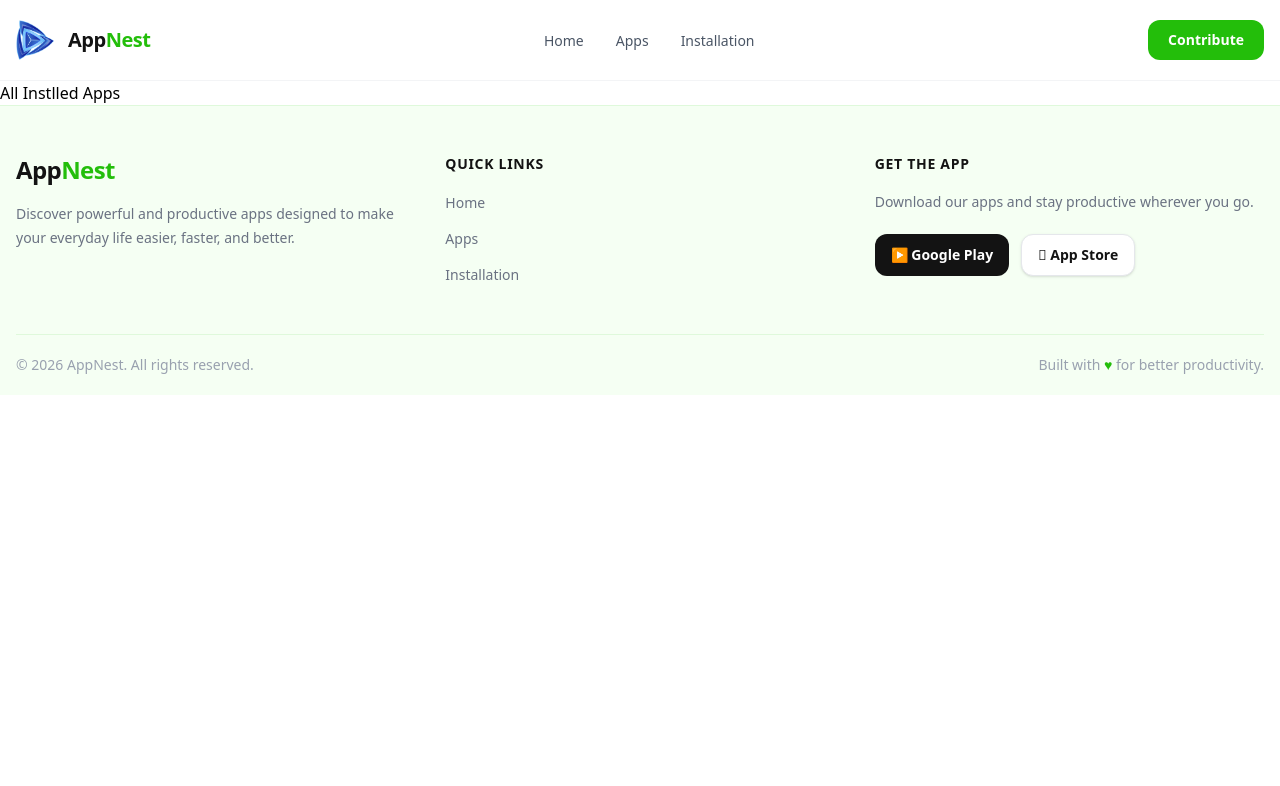
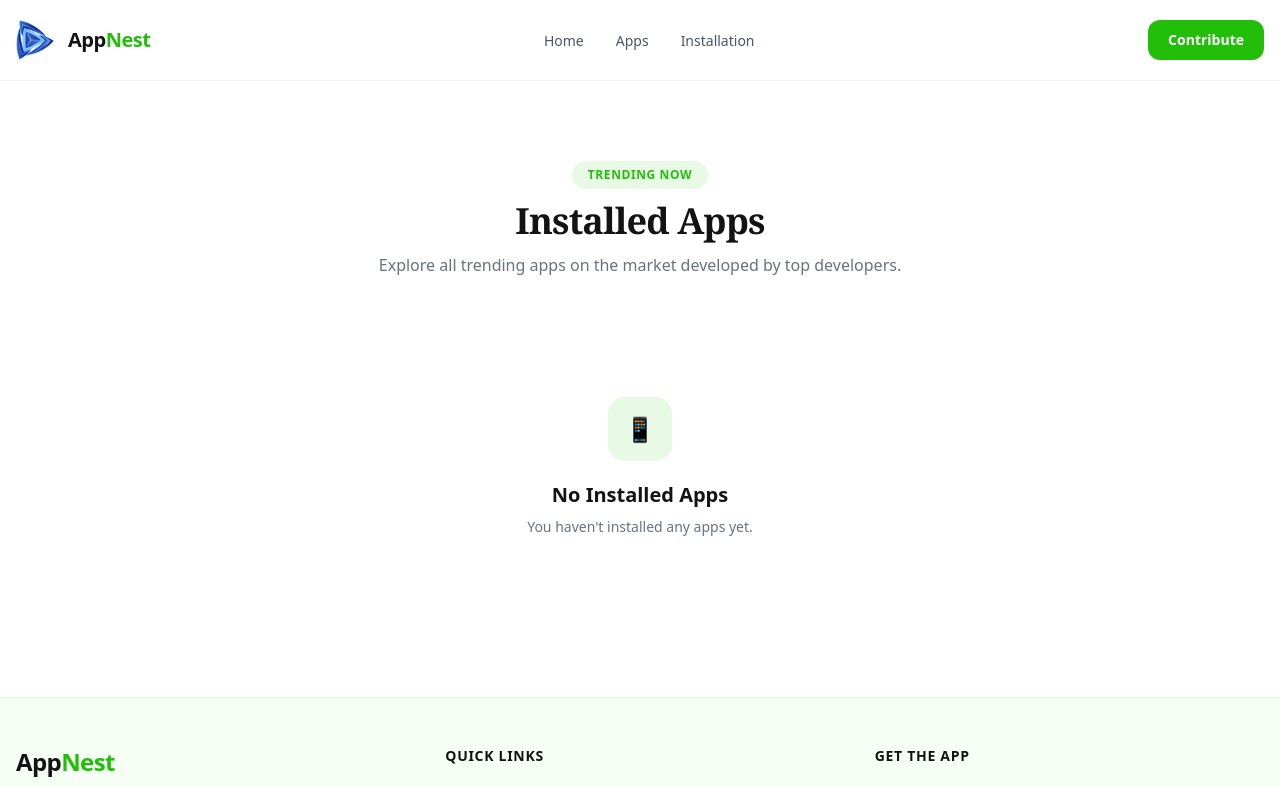
Before and after one commit to Likhon-25/productive-app-next, a Next.js app: page /installed in a window 1280 px wide. Shown: the top 786 px of the page. Built offline with nearby package versions, Linux system fonts and the light colour scheme.

Commit message:
Context api and installation show in ui and add react tosify

```diff
--- a/package.json
+++ b/package.json
@@ -11,7 +11,8 @@
   "dependencies": {
     "next": "16.3.5",
     "react": "19.2.8",
-    "react-dom": "19.2.8"
+    "react-dom": "19.2.8",
+    "react-toastify": "^11.1.0"
   },
   "devDependencies": {
     "@tailwindcss/postcss": "^4",
--- a/src/app/apps/[id]/page.tsx
+++ b/src/app/apps/[id]/page.tsx
@@ -1,3 +1,4 @@
+import InstallAppBtn from "@/app/components/sharedApps/InstallAppBtn";
 import { getAllApps } from "@/lib/apps";
 import { TApp } from "@/types/apps.type";
 import Image from "next/image";
@@ -15,19 +16,27 @@ const AppDetailsPage = async ({ params }: TAppDetailsPageProps) => {
 
   const allApps = await getAllApps();
 
-  const app = allApps.find(
-    (app: TApp) => String(app.id) === String(id)
-  );
+  const app = allApps.find((app: TApp) => String(app.id) === String(id));
 
   if (!app) {
     return (
-      <section className="flex min-h-[60vh] items-center justify-center">
+      <section className="flex min-h-[60vh] items-center justify-center bg-[#f8fff7] px-4">
         <div className="text-center">
-          <h2 className="text-2xl font-bold">App Not Found</h2>
+          <div className="mx-auto flex h-16 w-16 items-center justify-center rounded-2xl bg-[#23BE0A]/10 text-2xl">
+            📱
+          </div>
+
+          <h2 className="mt-5 text-2xl font-bold text-[#131313]">
+            App Not Found
+          </h2>
+
+          <p className="mt-2 text-sm text-gray-500">
+            The application you are looking for does not exist.
+          </p>
 
           <Link
             href="/apps"
-            className="btn btn-primary mt-4 rounded-xl"
+            className="btn mt-5 rounded-xl border-none bg-[#23BE0A] px-6 text-white hover:bg-[#1fa308]"
           >
             Back to Apps
           </Link>
@@ -37,62 +46,91 @@ const AppDetailsPage = async ({ params }: TAppDetailsPageProps) => {
   }
 
   return (
-    <main className="bg-gray-50 py-12 md:py-20">
+    <main className="min-h-screen bg-[#f8fff7] py-10 md:py-16">
       <div className="container mx-auto px-4">
         <div className="mx-auto max-w-5xl">
-          {/* App Details Card */}
-          <div className="card overflow-hidden border border-gray-100 bg-white shadow-sm">
-            <div className="card-body p-6 md:p-10">
-              <div className="flex flex-col gap-7 sm:flex-row">
+          {/* Main Card */}
+          <div className="overflow-hidden rounded-3xl border border-[#23BE0A]/10 bg-white shadow-sm">
+            <div className="p-6 md:p-10">
+              {/* App Header */}
+              <div className="flex flex-col gap-6 sm:flex-row sm:items-start">
                 {/* App Image */}
                 <div className="shrink-0">
+                  <div className="rounded-3xl bg-[#23BE0A]/5 p-2">
                     <Image
                       src={app.image}
                       alt={app.title}
                       width={150}
                       height={150}
-                    className="h-32 w-32 rounded-3xl object-cover shadow-md ring-1 ring-gray-100 md:h-40 md:w-40"
+                      className="h-32 w-32 rounded-2xl object-cover shadow-sm md:h-40 md:w-40"
                     />
+                  </div>
                 </div>
 
                 {/* App Information */}
                 <div className="min-w-0 flex-1">
-                  {/* Title + Company */}
                   <div>
-                    <h1 className="text-2xl font-bold tracking-tight text-gray-900 md:text-3xl">
+                    <span className="inline-flex rounded-full bg-[#23BE0A]/10 px-3 py-1 text-xs font-bold uppercase tracking-wider text-[#23BE0A]">
+                      Application
+                    </span>
+
+                    <h1 className="mt-3 text-2xl font-bold tracking-tight text-[#131313] md:text-4xl">
                       {app.title}
                     </h1>
 
-                    <p className="mt-1 text-base font-medium text-primary">
+                    <p className="mt-1 text-sm font-medium text-[#23BE0A] md:text-base">
                       {app.companyName}
                     </p>
                   </div>
 
-                  {/* Meta Information */}
-                  <div className="mt-4 flex flex-wrap items-center gap-2">
-                    <span className="badge badge-primary badge-outline rounded-full">
-                      Application
+                  {/* Meta */}
+                  <div className="mt-5 flex flex-wrap gap-2">
+                    <span className="badge rounded-full border-none bg-[#23BE0A]/10 px-3 py-3 text-[#23BE0A]">
+                      ⭐ {app.ratingAvg}
                     </span>
 
-                    <span className="badge badge-ghost rounded-full">
-                      {app.size} MB
-                    </span>
-
-                    <span className="badge badge-ghost rounded-full">
+                    <span className="badge rounded-full border border-gray-200 bg-white px-3 py-3 text-gray-600">
                       {app.reviews} Reviews
                     </span>
 
-                    <span className="badge badge-warning rounded-full">
-                      ⭐ {app.ratingAvg}
+                    <span className="badge rounded-full border border-gray-200 bg-white px-3 py-3 text-gray-600">
+                      {app.size} MB
                     </span>
                   </div>
 
                   {/* Description */}
-                  <p className="mt-5 max-w-3xl text-sm leading-7 text-gray-600 md:text-base">
+                  <p className="mt-5 max-w-3xl text-sm leading-7 text-gray-500 md:text-base">
                     {app.description}
                   </p>
                 </div>
               </div>
+
+              {/* App Stats */}
+              <div className="mt-8 grid grid-cols-2 gap-3 border-t border-gray-100 pt-7 md:grid-cols-3">
+                <div className="rounded-2xl bg-[#f8fff7] p-4">
+                  <p className="text-xs text-gray-400">Downloads</p>
+                  <p className="mt-1 text-lg font-bold text-[#131313]">
+                    {app.downloads}
+                  </p>
+                </div>
+
+                <div className="rounded-2xl bg-[#f8fff7] p-4">
+                  <p className="text-xs text-gray-400">App Size</p>
+                  <p className="mt-1 text-lg font-bold text-[#131313]">
+                    {app.size} MB
+                  </p>
+                </div>
+
+                <div className="col-span-2 rounded-2xl bg-[#f8fff7] p-4 md:col-span-1">
+                  <p className="text-xs text-gray-400">Rating</p>
+                  <p className="mt-1 text-lg font-bold text-[#131313]">
+                    {app.ratingAvg} / 5
+                  </p>
+                </div>
+              </div>
+
+              {/* Install Button */}
+              <InstallAppBtn key={app.id} app={app} />
             </div>
           </div>
         </div>
--- /dev/null
+++ b/src/app/components/context/AppContext.tsx
@@ -0,0 +1,25 @@
+"use client";
+import { TApp } from "@/types/apps.type";
+import React, { createContext, ReactNode, useState } from "react";
+
+type TAppContext = {
+  installApps: TApp[];
+  setInstallApps: React.Dispatch<React.SetStateAction<TApp[]>>;
+};
+export const AppContext = createContext<TAppContext>({
+  installApps: [],
+  setInstallApps: () => {},
+});
+
+const AppProvider = ({ children }: { children: ReactNode }) => {
+  const [installApps, setInstallApps] = useState<TApp[]>([]);
+  const shareData = {
+    installApps,
+    setInstallApps,
+  };
+  return (
+    <AppContext.Provider value={shareData}>{children}</AppContext.Provider>
+  );
+};
+
+export default AppProvider;
--- a/src/app/components/shared/Navbar.tsx
+++ b/src/app/components/shared/Navbar.tsx
@@ -25,7 +25,7 @@ const links = (
 
     <li>
       <Link
-        href="/installation"
+        href="/installed"
         className="text-sm font-medium text-gray-600 transition hover:text-[#23BE0A]"
       >
         Installation
--- /dev/null
+++ b/src/app/components/sharedApps/InstallAppBtn.tsx
@@ -0,0 +1,31 @@
+"use client";
+
+import { TApp } from "@/types/apps.type";
+import { useContext } from "react";
+import { AppContext } from "../context/AppContext";
+import { toast } from "react-toastify";
+
+const InstallAppBtn = ({ app }: { app: TApp }) => {
+  const { installApps, setInstallApps } = useContext(AppContext);
+
+  const handleInstall = () => {
+    setInstallApps([...installApps, app]);
+    console.log(app);
+    toast.success(`${app.title} Install successfully `);
+  };
+  return (
+    <div>
+      <button
+        onClick={() => handleInstall()}
+        className="mt-10 group inline-flex items-center gap-3 rounded-xl bg-[#23BE0A] px-6 py-3 text-sm font-semibold text-white transition-all duration-300 hover:bg-[#1fa308] hover:shadow-lg hover:shadow-[#23BE0A]/20"
+      >
+        Install Now
+        <span className="transition-transform duration-300 group-hover:translate-x-1">
+          →
+        </span>
+      </button>
+    </div>
+  );
+};
+
+export default InstallAppBtn;
--- a/src/app/installed/page.tsx
+++ b/src/app/installed/page.tsx
@@ -1,11 +1,56 @@
-import React from 'react';
+"use client";
+import React, { useContext } from "react";
+import { AppContext } from "../components/context/AppContext";
+import AppCard from "../components/shared/AppCard";
+import { TApp } from "@/types/apps.type";
 
 const InstalledAppPage = () => {
-    return (
-        <div>
-            All Instlled Apps
+  const { installApps } = useContext(AppContext);
+  return (
+    <section className="bg-white py-14 md:py-20">
+      <div className="container mx-auto px-4">
+        {/* Section Heading */}
+        <div className="mb-10 text-center">
+          <span className="inline-flex rounded-full bg-[#23BE0A]/10 px-4 py-1.5 text-xs font-bold uppercase tracking-wider text-[#23BE0A]">
+            Trending Now
+          </span>
+
+          <h2 className="mt-3 font-serif text-3xl font-bold tracking-tight text-[#131313] md:text-4xl">
+            Installed Apps
+          </h2>
+
+          <p className="mx-auto mt-3 max-w-2xl text-sm leading-6 text-gray-500 md:text-base">
+            Explore all trending apps on the market developed by top developers.
+          </p>
         </div>
-    );
+
+        {/* Display Data */}
+        <div className="grid grid-cols-1 gap-5 sm:grid-cols-3 lg:grid-cols-4">
+  {installApps.length > 0 ? (
+    installApps.map((app: TApp) => {
+      return <AppCard key={app.id} app={app} />;
+    })
+  ) : (
+    <div className="col-span-full flex min-h-[300px] items-center justify-center">
+      <div className="text-center">
+        <div className="mx-auto flex h-16 w-16 items-center justify-center rounded-2xl bg-[#23BE0A]/10 text-2xl">
+          📱
+        </div>
+
+        <h3 className="mt-5 text-xl font-bold text-[#131313]">
+          No Installed Apps
+        </h3>
+
+        <p className="mt-2 text-sm text-gray-500">
+          You haven&apos;t installed any apps yet.
+        </p>
+      </div>
+    </div>
+  )}
+</div>
+      </div>
+    </section>
+  );
 };
 
 export default InstalledAppPage;
--- a/src/app/layout.tsx
+++ b/src/app/layout.tsx
@@ -3,6 +3,8 @@ import { Geist, Geist_Mono } from "next/font/google";
 import "./globals.css";
 import Navbar from "./components/shared/Navbar";
 import Footer from "./components/shared/Footer";
+import AppProvider from "./components/context/AppContext";
+import { ToastContainer } from "react-toastify";
 
 const geistSans = Geist({
   variable: "--font-geist-sans",
@@ -26,9 +28,12 @@ export default function RootLayout({ children }: LayoutProps<"/">) {
       className={`${geistSans.variable} ${geistMono.variable} h-full antialiased`}
     >
       <body className="min-h-full flex flex-col">
-        <Navbar />
-        {children}
-        <Footer />
+        <AppProvider>
+          <Navbar />
+          <ToastContainer />
+          {children}
+          <Footer />
+        </AppProvider>
       </body>
     </html>
   );
```
Also changed, not shown: src/app/apps/page.tsx (+8 -9 lines), 1 other file (tests, documents, lock files or other folders). Lines whose indentation alone changed are shown as unchanged.
